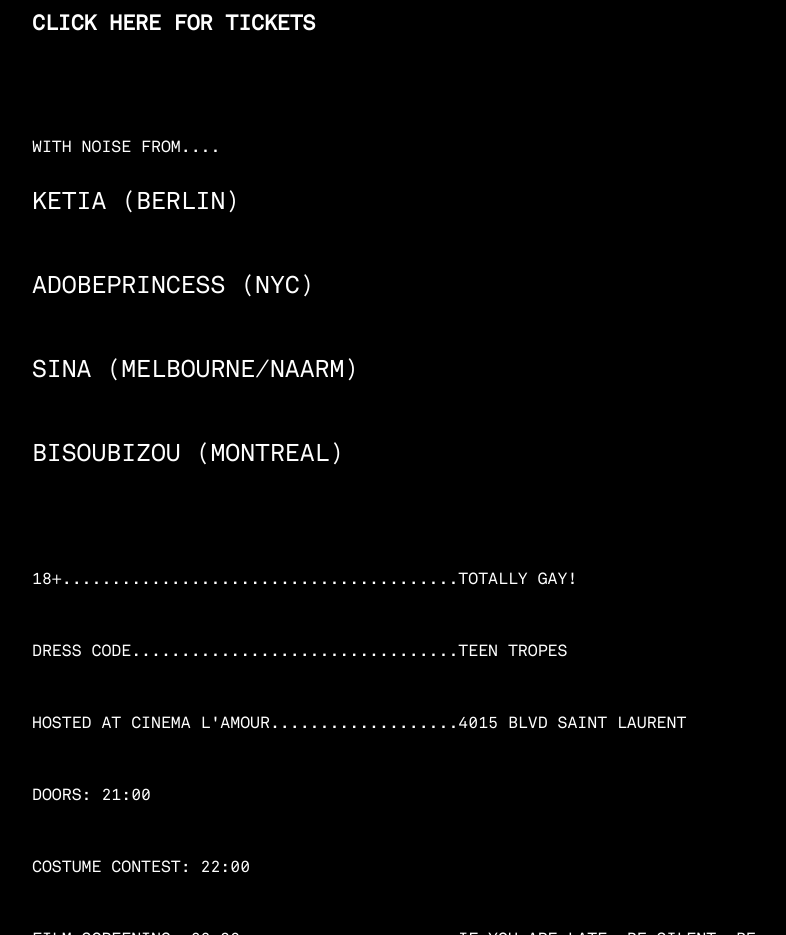
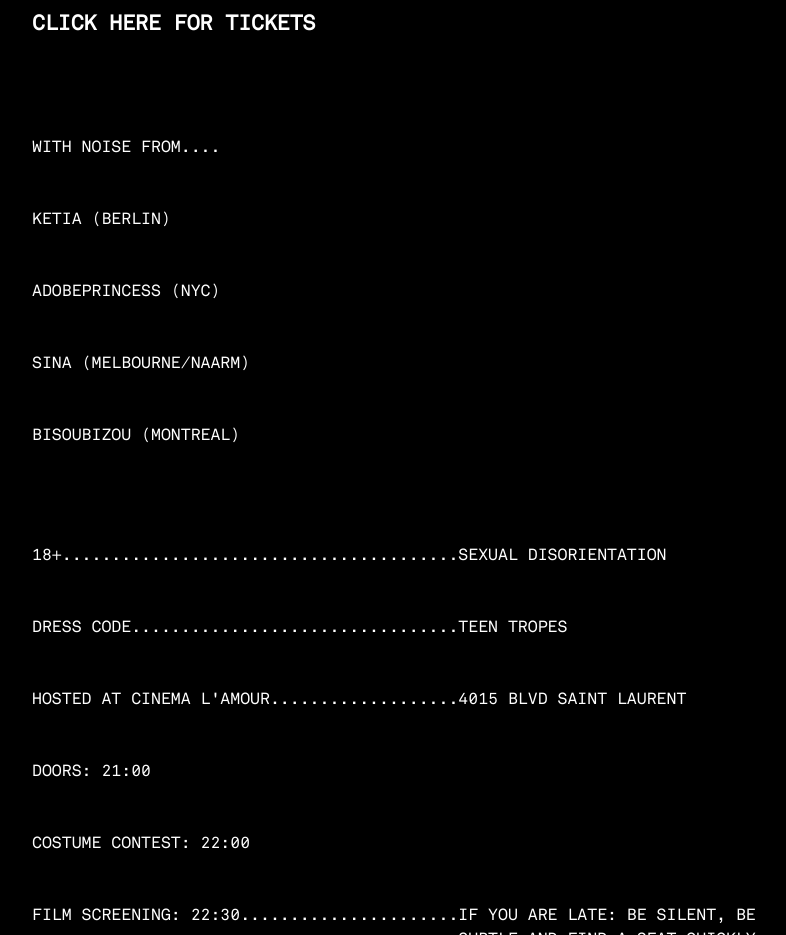
Before and after one commit to madebyjujube/CREAM_3, a plain HTML site: page index.html in a window 1280 px wide. Shown: the part 1280-2215 px from the top of the page, without its empty margins (224-1010 px from the left). Drawn offline with Linux system fonts and the light colour scheme; a script that the page names is missing.

Commit message:
type edits

```diff
--- a/css/main-v2.2.css
+++ b/css/main-v2.2.css
@@ -118,12 +118,9 @@ body {
 .grid-text-box > * {
     height: auto;
 }
-.feature-title {
-    margin-bottom: -50px;
-}
 .feature {
     grid-column: 1/3;
-    font-size: 1.5em;
+    /* font-size: 1.5em; */
     /* text-align: center; */
 }
 .item-0 {
--- a/index.html
+++ b/index.html
@@ -38,7 +38,7 @@
 
             <div class="item-000"></div>
             <div class="item-000"></div>
-            <div class="feature-title">WITH NOISE FROM....</div>
+            <div class="feature">WITH NOISE FROM....</div>
             <div class="feature">KETIA (BERLIN)</div>
             <div class="feature">ADOBEPRINCESS (NYC)</div>
             <div class="feature">SINA (MELBOURNE/NAARM)</div>
@@ -50,7 +50,7 @@
             <div class="item-000"></div>
 
             <div class="left_title item-3">18+<p class="IPAD">...</p><p class="DESKTOP">.............</p>........................</div>
-            <div class="right_text item-4">TOTALLY GAY!</div>
+            <div class="right_text item-4">SEXUAL DISORIENTATION</div>
 
 
             <div class="left_title item-5">DRESS CODE<p class="IPAD">...</p><p class="DESKTOP">.............</p>.................</div>
```
